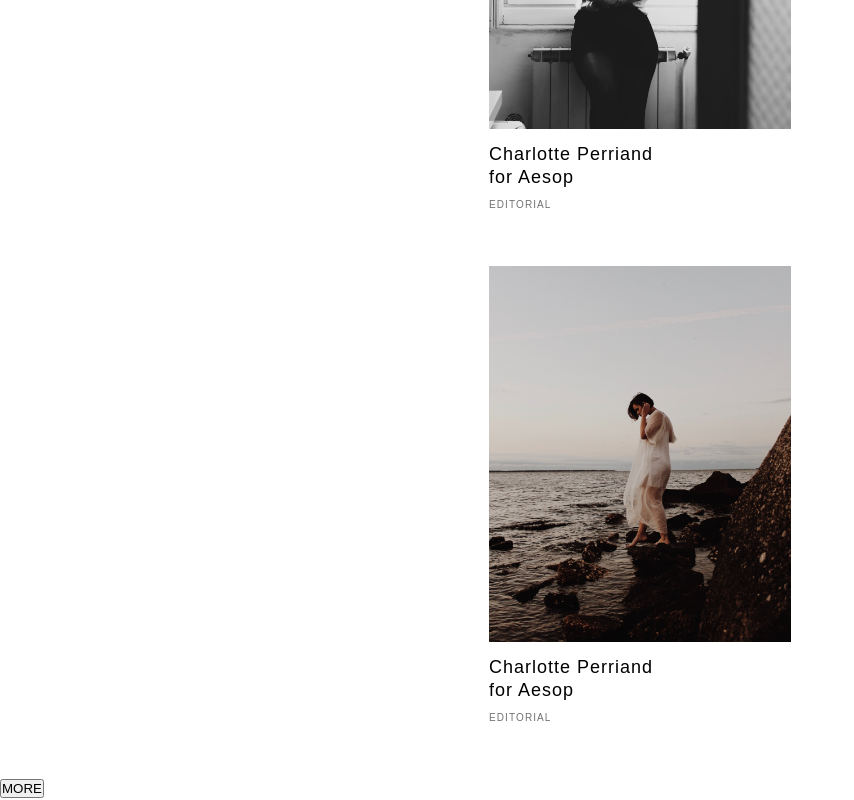
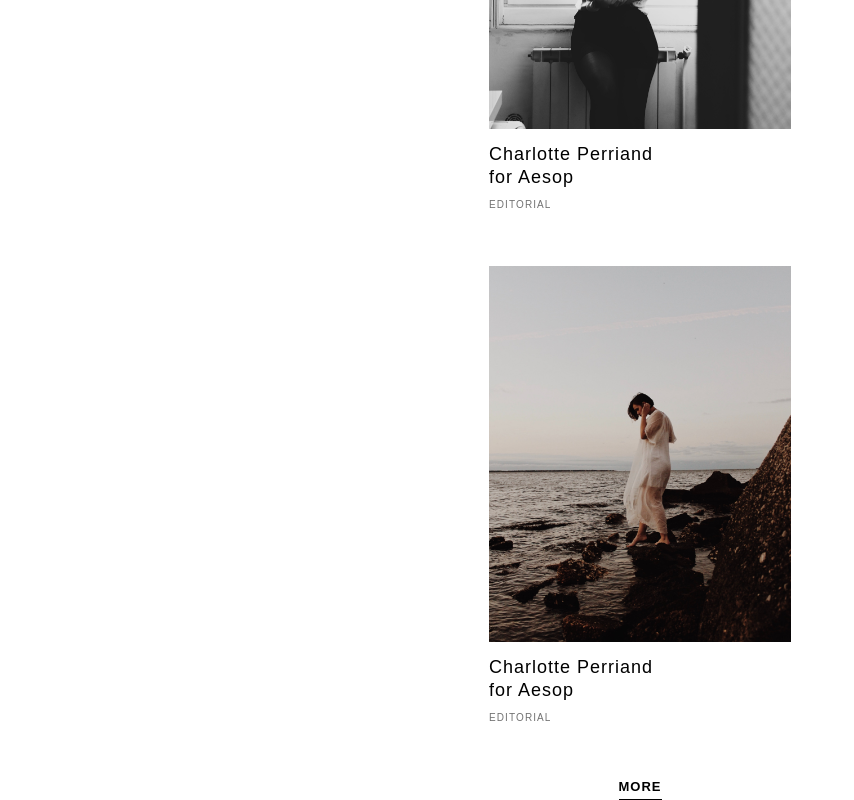
Before and after one commit to yoga1234/static-website, a plain HTML site: page index.html in a window 1280 px wide. Shown: the part 1801-2601 px from the top of the page, without its empty margins (0-854 px from the left). Drawn offline with Linux system fonts and the light colour scheme.

Commit message:
adding more button

```diff
--- a/index.html
+++ b/index.html
@@ -46,7 +46,7 @@
     </article>
   </section>
   <div class="more-section">
-    <button>MORE</button>
+    <button class="more-button">MORE</button>
   </div>
   <script src="./main.js"></script>
 </body>
--- a/main.css
+++ b/main.css
@@ -9,7 +9,7 @@
   src: url(./fonts/HomepageBaukasten-Book.woff);
 }
 @import url('https://fonts.googleapis.com/css2?family=Montserrat:wght@300&display=swap');
-@import url('https://fonts.googleapis.com/css2?family=Raleway&display=swap');
+@import url('https://fonts.googleapis.com/css2?family=Raleway:wght@400;600&display=swap');
 
 * {
   padding: 0;
@@ -76,3 +76,19 @@ header {
   letter-spacing: 1.1px;
   line-height: 11px;
 }
+
+/* more section */
+.more-button {
+  background-color: #fff;
+  border-style: none none solid none;
+  border-width: 1px;
+  border-color: #000;
+  display: block;
+  font-family: 'Raleway', sans-serif;
+  font-size: 13px;
+  font-weight: 600;
+  letter-spacing: 1px;
+  line-height: 15px;
+  margin: auto;
+  padding-bottom: 4.5px;
+}
```
